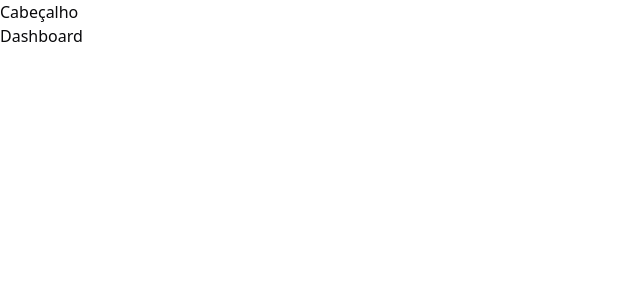
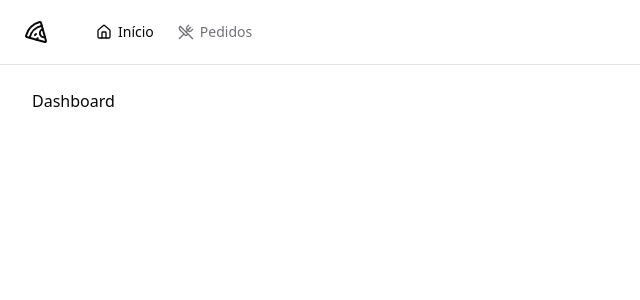
Before and after one commit to EnzoXavier1001/pizzashop-web, a React (Vite) app: page / in a window 1280 px wide. Shown: the top 300 px of the page, without its empty margins (0-640 px from the left). Built offline with nearby package versions, Linux system fonts and the light colour scheme.

Commit message:
feat: create header

```diff
--- a/package.json
+++ b/package.json
@@ -13,6 +13,7 @@
   "dependencies": {
     "@hookform/resolvers": "^5.2.2",
     "@radix-ui/react-label": "^2.1.8",
+    "@radix-ui/react-separator": "^1.1.8",
     "@radix-ui/react-slot": "^1.2.4",
     "@tailwindcss/vite": "^4.1.16",
     "class-variance-authority": "^0.7.1",
--- /dev/null
+++ b/src/components/header.tsx
@@ -0,0 +1,26 @@
+import { Separator } from "@radix-ui/react-separator";
+import { Home, Pizza, UtensilsCrossed } from "lucide-react";
+import { NavLink } from "./nav-link";
+
+export function Header() {
+	return (
+		<div className="border-b">
+			<div className="flex h-16 items-center gap-6 px-6">
+				<Pizza className="h-6 w-6" />
+
+				<Separator orientation="vertical" className="h-6" />
+
+				<nav className="flex items-center space-x-4 lg:space-x-6">
+					<NavLink to="/">
+						<Home className="h-4 w-4" />
+						Início
+					</NavLink>
+					<NavLink to="/orders">
+						<UtensilsCrossed className="h-4 w-4" />
+						Pedidos
+					</NavLink>
+				</nav>
+			</div>
+		</div>
+	);
+}
--- /dev/null
+++ b/src/components/nav-link.tsx
@@ -0,0 +1,15 @@
+import { Link, type LinkProps, useLocation } from "react-router";
+
+export type NavLinkProps = LinkProps;
+
+export function NavLink(props: NavLinkProps) {
+	const { pathname } = useLocation();
+
+	return (
+		<Link
+			data-current={pathname === props.to}
+			className="flex items-center gap-1.5 text-sm font-medium text-muted-foreground hover:text-foreground data-[current=true]:text-foreground"
+			{...props}
+		/>
+	);
+}
--- /dev/null
+++ b/src/components/ui/separator.tsx
@@ -0,0 +1,26 @@
+import * as React from "react"
+import * as SeparatorPrimitive from "@radix-ui/react-separator"
+
+import { cn } from "@/lib/utils"
+
+function Separator({
+  className,
+  orientation = "horizontal",
+  decorative = true,
+  ...props
+}: React.ComponentProps<typeof SeparatorPrimitive.Root>) {
+  return (
+    <SeparatorPrimitive.Root
+      data-slot="separator"
+      decorative={decorative}
+      orientation={orientation}
+      className={cn(
+        "bg-border shrink-0 data-[orientation=horizontal]:h-px data-[orientation=horizontal]:w-full data-[orientation=vertical]:h-full data-[orientation=vertical]:w-px",
+        className
+      )}
+      {...props}
+    />
+  )
+}
+
+export { Separator }
--- a/src/pages/_layouts/app.tsx
+++ b/src/pages/_layouts/app.tsx
@@ -1,11 +1,12 @@
 import { Outlet } from "react-router";
+import { Header } from "@/components/header";
 
 export function AppLayout() {
 	return (
-		<div>
-			<h1>Cabeçalho</h1>
+		<div className="flex min-h-screen flex-col antialiased">
+			<Header />
 
-			<div>
+			<div className="flex flex-1 flex-col gap-4 p-8 pt-6">
 				<Outlet />
 			</div>
 		</div>
--- a/src/pages/_layouts/auth.tsx
+++ b/src/pages/_layouts/auth.tsx
@@ -3,7 +3,7 @@ import { Outlet } from "react-router";
 
 export function AuthLayout() {
 	return (
-		<div className="min-h-screen grid grid-cols-2">
+		<div className="min-h-screen grid grid-cols-2 antialiased">
 			<div className="h-full border-r border-foreground/5 bg-muted p-10 text-muted-foreground flex flex-col justify-between">
 				<div className="flex items-center gap-3 text-lg text-foreground">
 					<Pizza className="h-5 w-5" />
--- a/src/pages/auth/sign-up.tsx
+++ b/src/pages/auth/sign-up.tsx
@@ -82,11 +82,11 @@ export function SignUp() {
 
 						<p className="px-6 text-center text-sm leading-relaxed text-muted-foreground">
 							Ao continuar, você concorda com nossos{" "}
-							<a className="underline underline-offset-4" href="">
+							<a className="underline underline-offset-4" href="#">
 								termos de serviço
 							</a>{" "}
 							e{" "}
-							<a className="underline underline-offset-4" href="">
+							<a className="underline underline-offset-4" href="#">
 								políticas de privacidade
 							</a>
 							.
```
Also changed, not shown: 1 other file (tests, documents, lock files or other folders).
